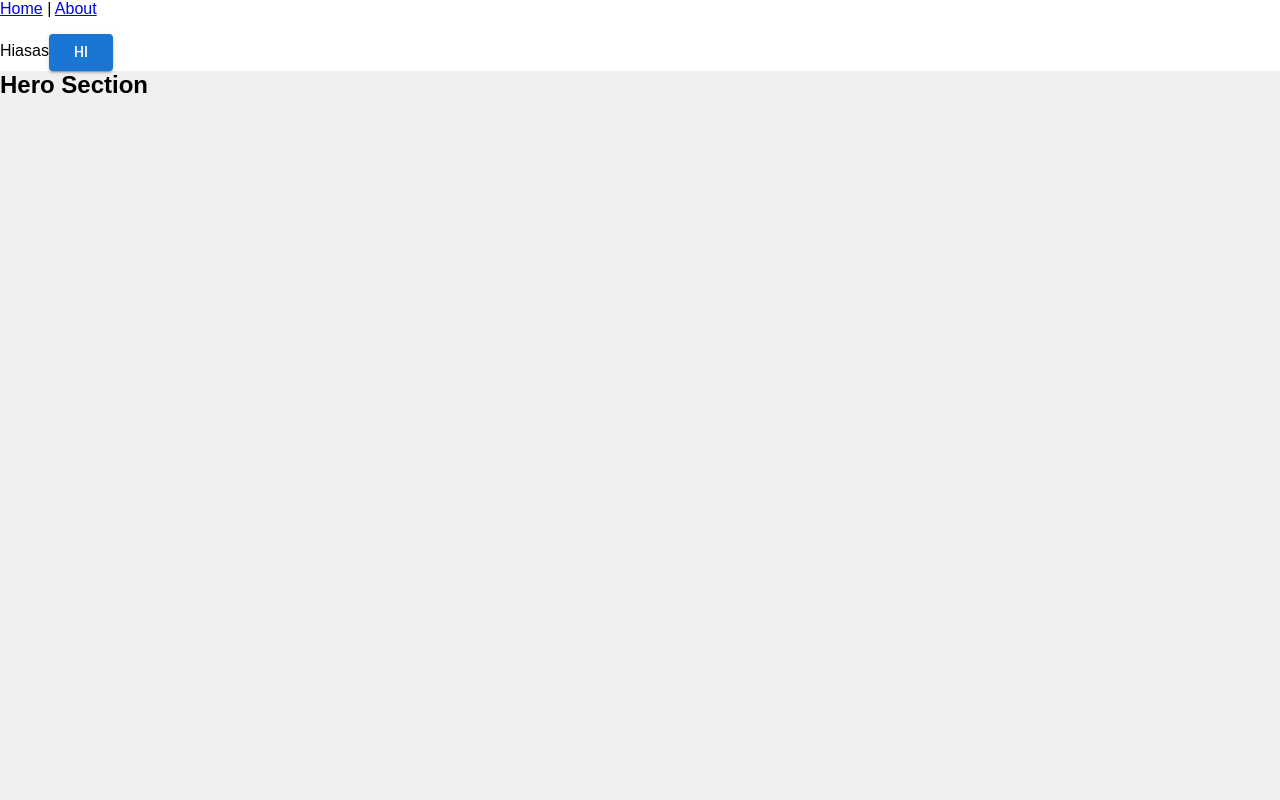
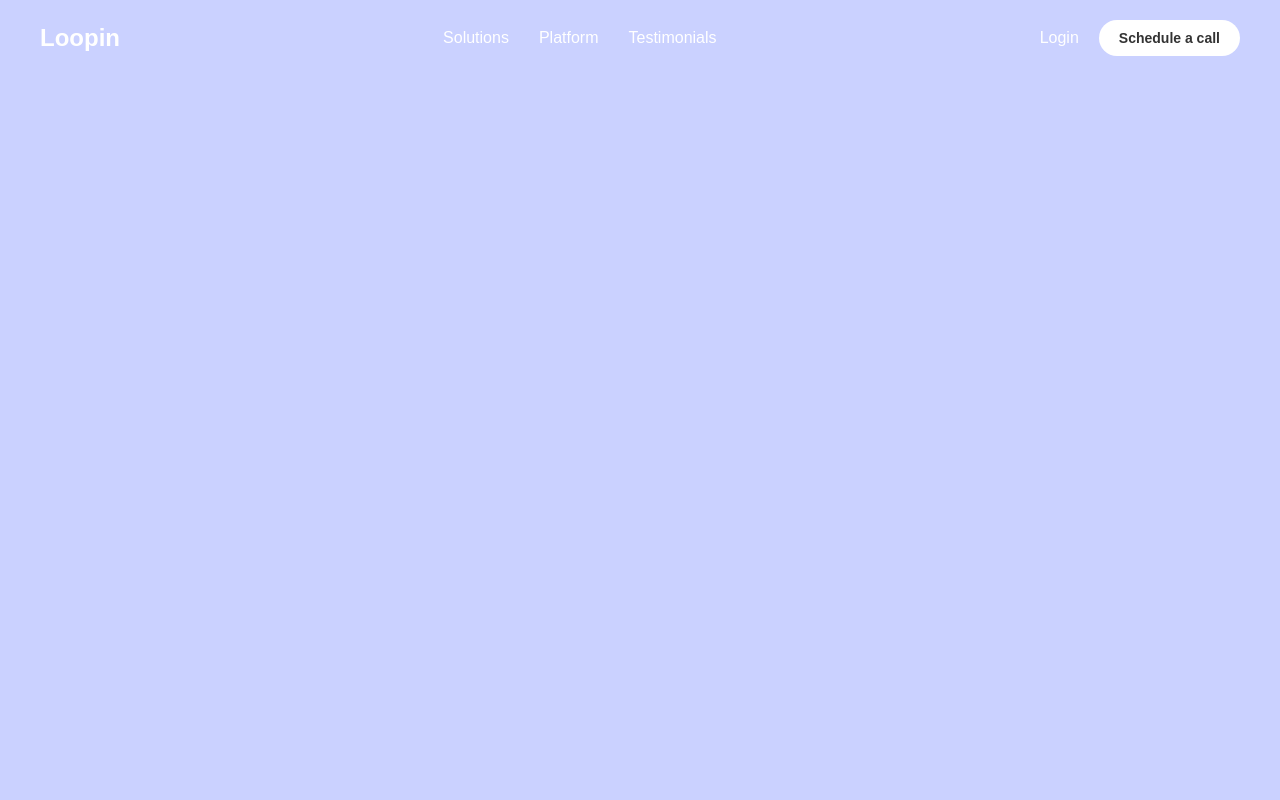
Before and after one commit to Buildyard/Loopin, a React (Vite) app in the folder frontend/: page / in a window 1280 px wide. Shown: the top 800 px of the page. Built offline with nearby package versions, Linux system fonts and the light colour scheme.

Commit message:
feat: implement Navbar component and restructure Home page layout

```diff
--- a/frontend/src/App.jsx
+++ b/frontend/src/App.jsx
@@ -4,15 +4,13 @@ import './App.css';
 import About from './pages/About.jsx';
 import Home from './pages/Home.jsx';
 import NotFound from './pages/NotFound.jsx';
+import Navbar from './sections/0Navbar.jsx';
 
 const App = () => {
 
   return (
     <div>
-      <nav style={{ marginBottom: '1rem' }}>
-        <Link to="/">Home</Link> | <Link to="/about">About</Link>
-      </nav>
-
+      <Navbar />
       <Routes>
         <Route path="/" element={<Home />} />
         <Route path="/about" element={<About />} />
--- a/frontend/src/pages/Home.jsx
+++ b/frontend/src/pages/Home.jsx
@@ -7,12 +7,21 @@ import { Button, Typography } from '@mui/material';
 
 const Home = () => {
   return <>
-  Hiasas
-  <Button variant="contained" color="primary">hi</Button>
+  <div id='hero'>
   <HeroSection />
+  </div>
+
+  <div id='offerings'>
   <OfferingsSection />
+  </div>
+
+  <div id='important'>
   <ImportantNote />
+  </div>
+
+  <div id='reviews'>
   <ReviewsSection />
+  </div>
   </>;
 }
 export default Home;
--- /dev/null
+++ b/frontend/src/sections/0Navbar.jsx
@@ -0,0 +1,172 @@
+import React, { useState, useEffect } from 'react';
+import { Button } from '@mui/material';
+
+const Navbar = () => {
+    const [isScrolled, setIsScrolled] = useState(false);
+
+    useEffect(() => {
+        const handleScroll = () => {
+            const scrollTop = window.scrollY;
+            setIsScrolled(scrollTop > 50);
+        };
+
+        window.addEventListener('scroll', handleScroll);
+        return () => window.removeEventListener('scroll', handleScroll);
+    }, []);
+
+    const navbarStyle = {
+        position: 'fixed',
+        top: 0,
+        left: 0,
+        right: 0,
+        zIndex: 9999,
+        transition: 'all 0.5s cubic-bezier(0.4, 0, 0.2, 1)',
+        padding: isScrolled ? '10px 20px' : '20px 40px',
+        display: 'flex',
+        alignItems: 'center',
+        justifyContent: isScrolled ? 'center' : 'space-between',
+        width: '100%',
+        boxSizing: 'border-box'
+    };
+
+    const containerStyle = {
+        display: 'flex',
+        alignItems: 'center',
+        justifyContent: 'space-between',
+        width: isScrolled ? 'auto' : '100%',
+        maxWidth: isScrolled ? '800px' : 'none',
+        padding: isScrolled ? '12px 24px' : '0',
+        borderRadius: isScrolled ? '50px' : '0',
+        background: isScrolled
+            ? 'rgba(255, 255, 255, 0.1)'
+            : 'transparent',
+        backdropFilter: isScrolled ? 'blur(20px)' : 'none',
+        border: isScrolled ? '1px solid rgba(255, 255, 255, 0.2)' : 'none',
+        boxShadow: isScrolled
+            ? '0 8px 32px rgba(0, 0, 0, 0.1)'
+            : 'none',
+        transition: 'all 0.5s cubic-bezier(0.4, 0, 0.2, 1)',
+        gap: isScrolled ? '30px' : '0'
+    };
+
+    const logoStyle = {
+        order: isScrolled ? 1 : 1,
+        transition: 'all 0.5s cubic-bezier(0.4, 0, 0.2, 1)',
+        transform: isScrolled ? 'translateX(0)' : 'translateX(0)'
+    };
+
+    const logoImageStyle = {
+        height: '40px',
+        width: 'auto',
+        filter: 'brightness(0) invert(1)' // Makes the logo white
+    };
+
+    const logoTextStyle = {
+        color: 'white',
+        fontSize: '24px',
+        fontWeight: 'bold',
+        textDecoration: 'none',
+        fontFamily: 'Arial, sans-serif'
+    };
+
+    const middleLinksStyle = {
+        display: 'flex',
+        gap: '30px',
+        listStyle: 'none',
+        margin: 0,
+        padding: 0,
+        order: isScrolled ? 2 : 2,
+        transition: 'all 0.5s cubic-bezier(0.4, 0, 0.2, 1)'
+    };
+
+    const rightSectionStyle = {
+        display: 'flex',
+        alignItems: 'center',
+        gap: '20px',
+        order: isScrolled ? 3 : 3,
+        transition: 'all 0.5s cubic-bezier(0.4, 0, 0.2, 1)'
+    };
+
+    const linkStyle = {
+        color: 'white',
+        textDecoration: 'none',
+        fontSize: '16px',
+        fontWeight: '500',
+        transition: 'all 0.3s ease',
+        fontFamily: 'Arial, sans-serif',
+        position: 'relative',
+        cursor: 'pointer'
+    };
+
+    const linkHoverStyle = {
+        ':hover': {
+            color: '#f0f0f0',
+            transform: 'translateY(-2px)'
+        }
+    };
+
+    const buttonStyle = {
+        backgroundColor: 'white',
+        color: '#333',
+        borderRadius: '25px',
+        padding: '10px 20px',
+        textTransform: 'none',
+        fontWeight: '600',
+        fontSize: '14px',
+        transition: 'all 0.3s ease',
+        border: 'none',
+        cursor: 'pointer',
+        fontFamily: 'Arial, sans-serif',
+        ':hover': {
+            backgroundColor: '#f0f0f0',
+            transform: 'translateY(-2px)',
+            boxShadow: '0 4px 12px rgba(0, 0, 0, 0.2)'
+        }
+    };
+
+    return (
+        <nav style={navbarStyle}>
+            <div style={containerStyle}>
+                {/* Logo Section */}
+                <div style={logoStyle}>
+                    <a href="/" style={logoTextStyle}>
+                        Loopin
+                    </a>
+                    {/* If you have a logo image, uncomment below and comment the text above */}
+                    {/* <img src="/path-to-your-logo.png" alt="Loopin Logo" style={logoImageStyle} /> */}
+                </div>
+
+                {/* Middle Navigation Links */}
+                <ul style={middleLinksStyle}>
+                    <li>
+                        <a href="#offerings" style={linkStyle}>
+                            Solutions
+                        </a>
+                    </li>
+                    <li>
+                        <a href="#important" style={linkStyle}>
+                            Platform
+                        </a>
+                    </li>
+                    <li>
+                        <a href="#reviews" style={linkStyle}>
+                            Testimonials
+                        </a>
+                    </li>
+                </ul>
+
+                {/* Right Section */}
+                <div style={rightSectionStyle}>
+                    <a href="#login" style={linkStyle}>
+                        Login
+                    </a>
+                    <button style={buttonStyle}>
+                        Schedule a call
+                    </button>
+                </div>
+            </div>
+        </nav>
+    );
+};
+
+export default Navbar;
--- a/frontend/src/sections/1HeroSection.jsx
+++ b/frontend/src/sections/1HeroSection.jsx
@@ -5,8 +5,7 @@
 const HeroSection = () => {
   return(
     <>
-  <div style={{ height: '100vh', backgroundColor: '#f0f0f0' }}>
-  <h2>Hero Section</h2>
+  <div style={{ height: '100vh', backgroundColor: '#CAD1FF' }}>
   </div>
   </>);
 }
```
